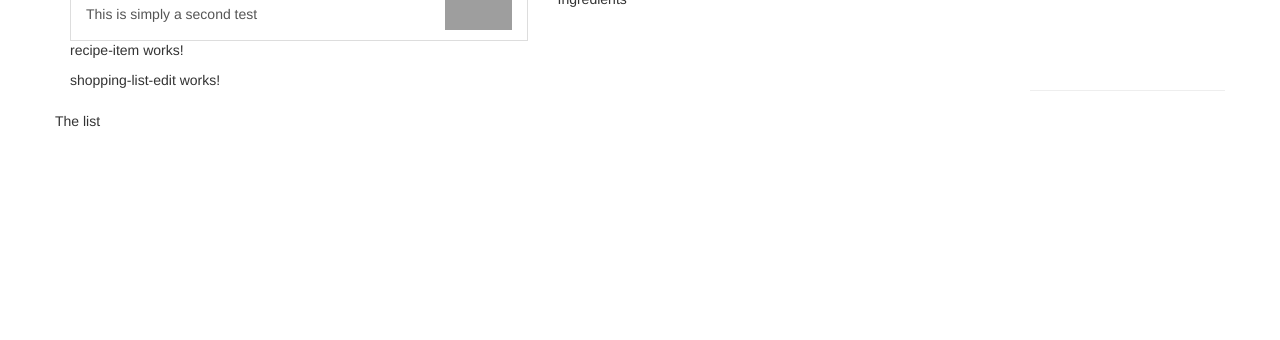
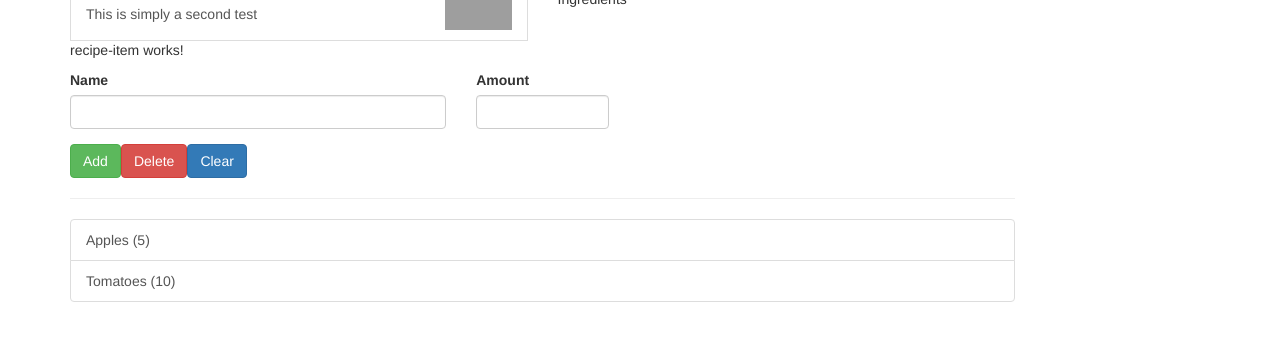
Before and after one commit to ShimiShimson/angular-basics-project, an Angular app: page / in a window 1280 px wide. Shown: the part 258-598 px from the top of the page. Built offline with nearby package versions, Linux system fonts and the light colour scheme; grey boxes are pictures that could not be loaded.

Commit message:
"Shopping list pt1"

```diff
--- /dev/null
+++ b/src/app/shared/ingredient.model.ts
@@ -0,0 +1,3 @@
+export class Ingredient {
+    constructor( public name: string, public amount: number){}
+}
--- a/src/app/shopping-list/shopping-list-edit/shopping-list-edit.component.html
+++ b/src/app/shopping-list/shopping-list-edit/shopping-list-edit.component.html
@@ -1 +1,23 @@
-<p>shopping-list-edit works!</p>
+<div class="row">
+    <div class="col-xs-12">
+        <form>
+            <div class="row">
+                <div class="col-sm-5 form-group">
+                    <label for="name">Name</label>
+                    <input type="text" id="name" class="form-control">
+                </div>
+                <div class="col-sm-2 form-group">
+                    <label for="amount">Amount</label>
+                    <input type="number" id="amount" class="form-control">
+                </div>
+            </div>
+            <div class="row">
+                <div class="col-xs-12">
+                    <button class="btn btn-success" type="submit">Add</button>
+                    <button class="btn btn-danger" type="button">Delete</button>
+                    <button class="btn btn-primary" type="button">Clear</button>
+                </div>
+            </div>
+        </form>
+    </div>
+</div>
--- a/src/app/shopping-list/shopping-list.component.html
+++ b/src/app/shopping-list/shopping-list.component.html
@@ -1,9 +1,16 @@
 <div class="row">
-    <div class="col-xs-10">
-        <app-shopping-list-edit></app-shopping-list-edit>
-    </div>
-    <hr>
-    <p>
-        The list
-    </p>
+  <div class="col-xs-10">
+    <app-shopping-list-edit></app-shopping-list-edit>
+
+    <hr />
+    <ul class="list-group">
+      <a
+        class="list-group-item"
+        style="cursor: pointer;"
+        *ngFor="let ingredient of ingredients"
+      >
+        {{ ingredient.name }} ({{ ingredient.amount }})
+      </a>
+    </ul>
+  </div>
 </div>
--- a/src/app/shopping-list/shopping-list.component.ts
+++ b/src/app/shopping-list/shopping-list.component.ts
@@ -1,4 +1,6 @@
 import { Component, OnInit } from '@angular/core';
+
+import { Ingredient } from '../shared/ingredient.model'
 
 @Component({
   selector: 'app-shopping-list',
@@ -6,6 +8,10 @@
   styleUrls: ['./shopping-list.component.css']
 })
 export class ShoppingListComponent implements OnInit {
+  ingredients: Ingredient[] = [
+    new Ingredient('Apples', 5),
+    new Ingredient('Tomatoes', 10)
+  ];
 
   constructor() { }
 
```
